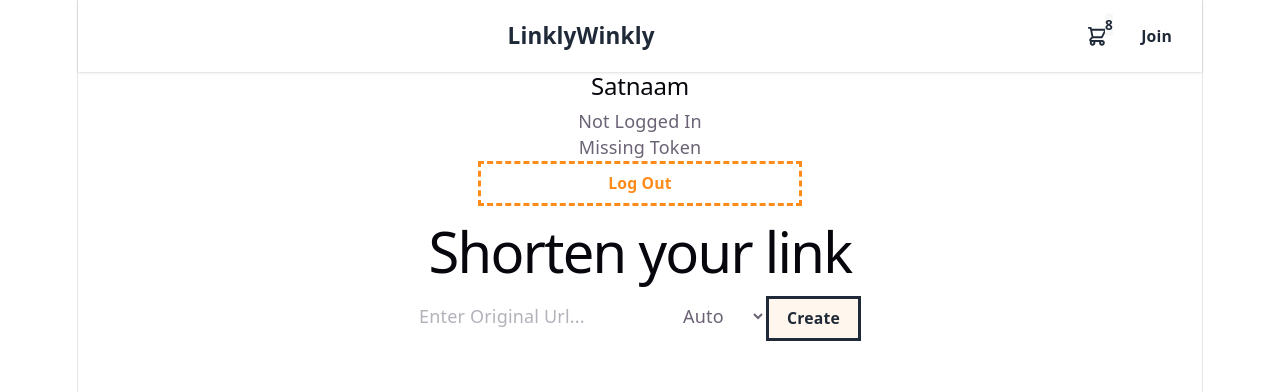
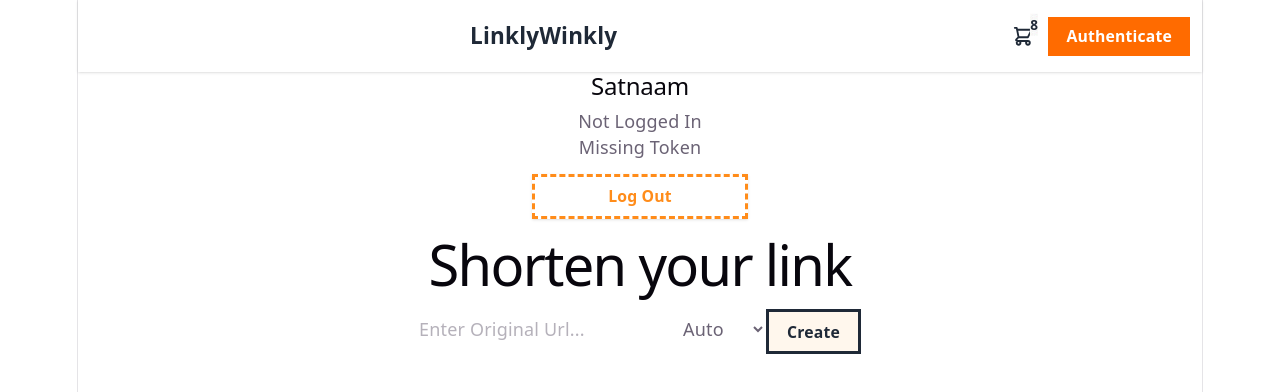
Before and after one commit to Kushaan2006/Satnaam_Link_Shortner, a React (Vite) app in the folder frontend/: page / in a window 1280 px wide. Shown: the top 392 px of the page. Built offline with nearby package versions, Linux system fonts and the light colour scheme; no server answers.

Commit message:
Authentication and Authorization Improvements

```diff
--- a/frontend/src/components/LogoutButton.tsx
+++ b/frontend/src/components/LogoutButton.tsx
@@ -21,7 +21,10 @@ export default function LogoutButton() {
 
   return (
     <>
-      <button className="btn btn-accent btn-dash w-2xs" onClick={logout}>
+      <button
+        className="btn btn-accent btn-dash rounded-box z-1 ml-0 mt-3 w-48 p-2 shadow"
+        onClick={logout}
+      >
         Log Out
       </button>
     </>
--- a/frontend/src/components/Navbar.tsx
+++ b/frontend/src/components/Navbar.tsx
@@ -1,12 +1,27 @@
+import { Link } from "react-router-dom";
 import { useAuth } from "../../hooks/useAuth";
+import AuthModal from "./AuthModal";
+import { useEffect, useState } from "react";
+import LogoutButton from "./LogoutButton";
 
 export default function Navbar() {
   const { user, accessToken } = useAuth();
+  const [showAuthModal, setShowAuthModal] = useState(false);
+
+  useEffect(() => {
+    if (user && showAuthModal) {
+      setShowAuthModal(false);
+    }
+  }, [user, showAuthModal]);
+
   return (
     <>
+      {showAuthModal && <AuthModal />}
       <div className="navbar bg-base-100 shadow-sm">
         <div className="flex-1">
-          <a className="btn btn-ghost text-xl">LinklyWinkly</a>
+          <Link to="/" className="btn btn-ghost text-xl">
+            LinklyWinkly
+          </Link>
         </div>
         <div className="flex-none">
           <div className="dropdown dropdown-end">
@@ -50,6 +65,7 @@ export default function Navbar() {
             </div>
           </div>
           <div className="dropdown dropdown-end">
+            {user ? (
               <div
                 tabIndex={0}
                 role="button"
@@ -59,11 +75,24 @@ export default function Navbar() {
                   <p>{user ? user.name : "Join"}</p>
                 </div>
               </div>
+            ) : (
+              <button
+                className="btn btn-primary"
+                onClick={() => {
+                  if (!user) {
+                    setShowAuthModal(true);
+                  }
+                }}
+              >
+                Authenticate
+              </button>
+            )}
+            {user && (
               <ul
                 tabIndex={-1}
                 className="menu menu-sm dropdown-content bg-base-100 rounded-box z-1 mt-3 w-52 p-2 shadow"
               >
-              <li>
+                {/* <li>
                   <a className="justify-between">
                     Profile
                     <span className="badge">New</span>
@@ -71,11 +100,12 @@ export default function Navbar() {
                 </li>
                 <li>
                   <a>Settings</a>
-              </li>
+                </li> */}
                 <li>
-                <a>Logout</a>
+                  <LogoutButton />
                 </li>
               </ul>
+            )}
           </div>
         </div>
       </div>
--- /dev/null
+++ b/frontend/src/components/RouteProtection.tsx
@@ -0,0 +1,16 @@
+import type React from "react";
+import { useAuth } from "../../hooks/useAuth";
+import { Navigate } from "react-router-dom";
+
+export default function RouteProtection({
+  children,
+}: {
+  children: React.ReactNode;
+}) {
+  console.log("Route Protector in Action");
+  const { user } = useAuth();
+  console.log("Route Protector: Retreiving User");
+  if (!user) return <Navigate to="/" replace />;
+  console.log("Route Protector: User is valid, Redirecting...");
+  return children;
+}
```
Lines whose indentation alone changed are shown as unchanged.
